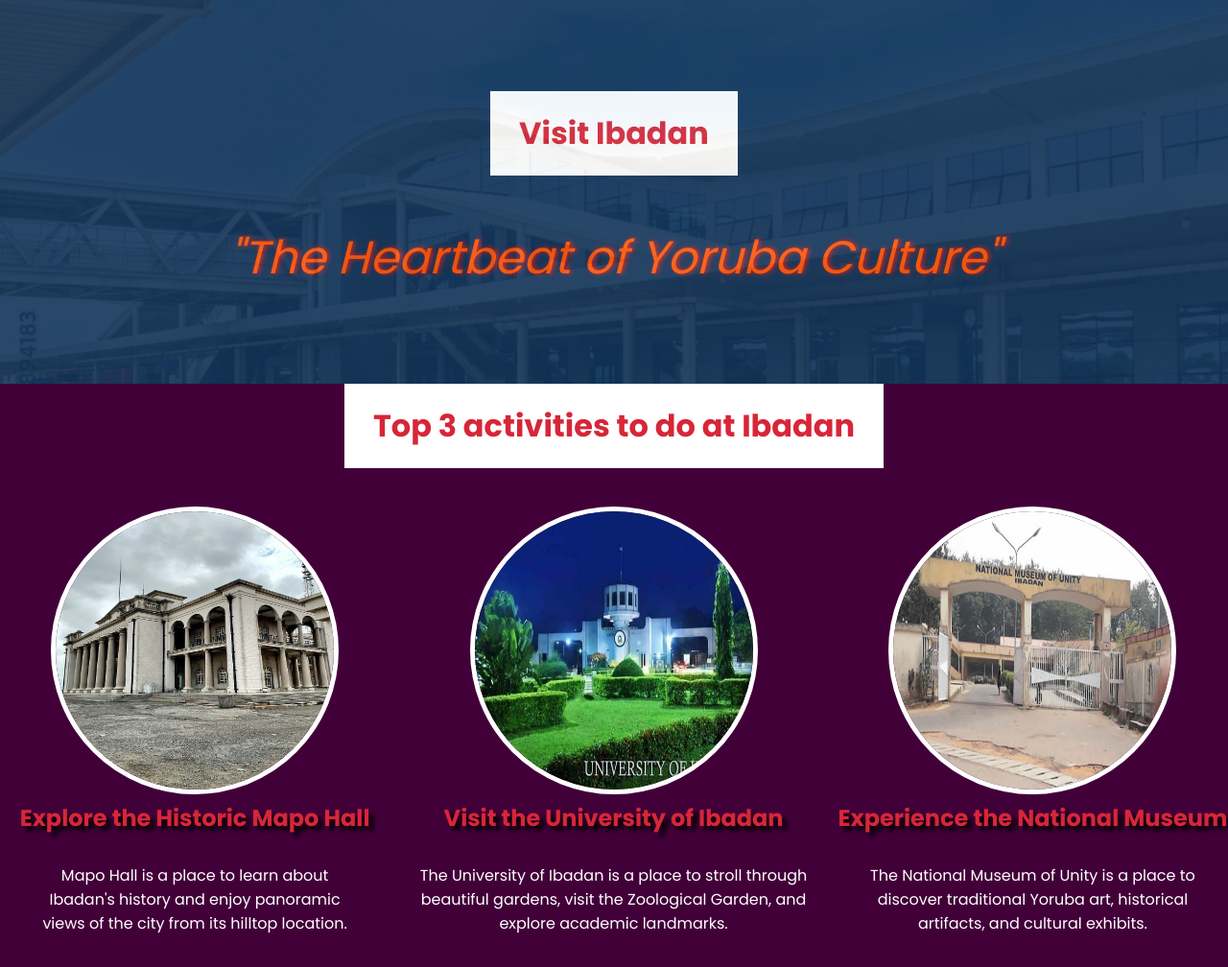
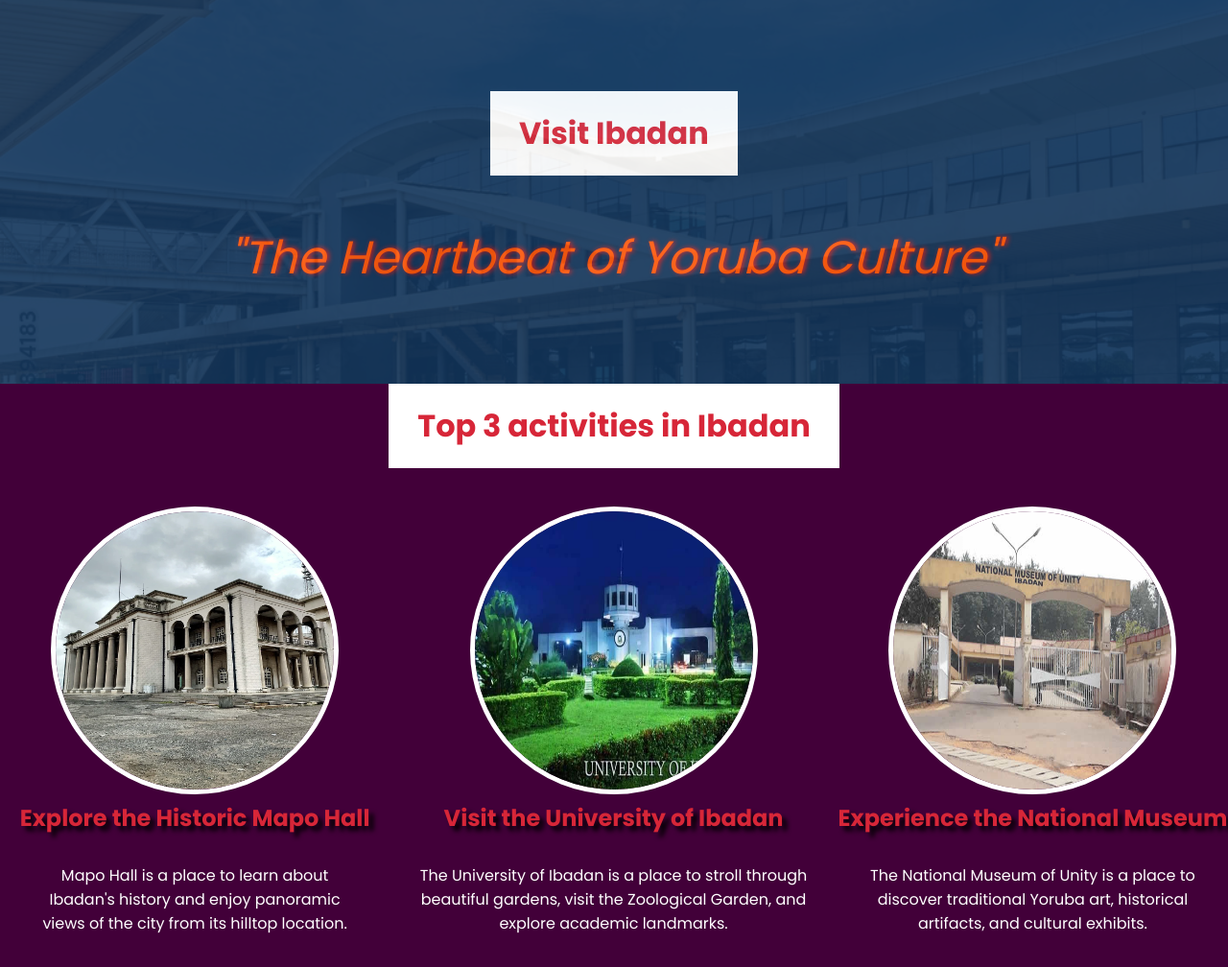
Before and after one commit to Ijadele/hometown, a plain HTML site: page index.html in a window 1280 px wide. Shown: the top 1008 px of the page at 96% size. Drawn offline with Linux system fonts and the light colour scheme.

Commit message:
Update index.html

```diff
--- a/index.html
+++ b/index.html
@@ -19,7 +19,7 @@
         </section>
 
         <section class="main-content">
-            <h1>Top 3 activities to do at Ibadan</h1>
+            <h1>Top 3 activities in Ibadan</h1>
             <div class="wrapper">
                 <div class="ct">
                     <div class="top_places">
```
